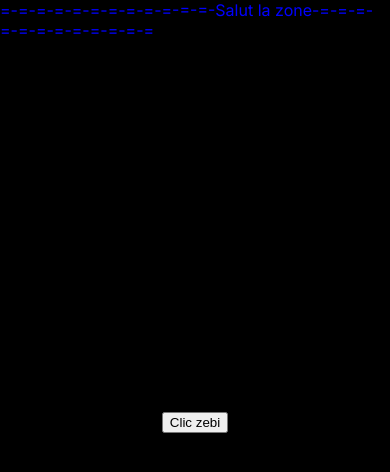
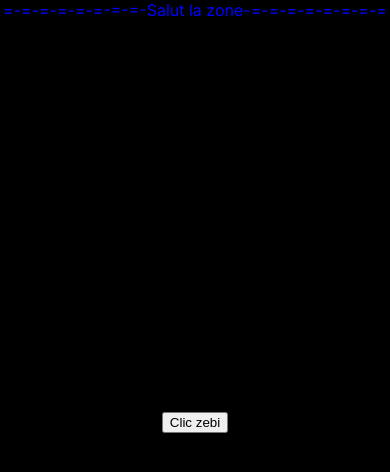
Before and after one commit to Azrod42/portfolio-v2, a Next.js app: page / in a window 390 px wide. Shown: the top 472 px of the page. Built offline with nearby package versions, Linux system fonts and the light colour scheme; no server answers.

Commit message:
Test mobile 2

```diff
--- a/src/app/(components)/react/overlay/overlay.tsx
+++ b/src/app/(components)/react/overlay/overlay.tsx
@@ -10,7 +10,7 @@ const Overlay: React.FC<OverlayProps> = ({}) => {
 
     return (
         <div className={css.container} >
-            =-=-=-=-=-=-=-=-=-=-=-=-Salut la zone-=-=-=-=-=-=-=-=-=-=-=-=
+            =-=-=-=-=-=-=-=-Salut la zone-=-=-=-=-=-=-=-=
         </div>
     )
 }
```
